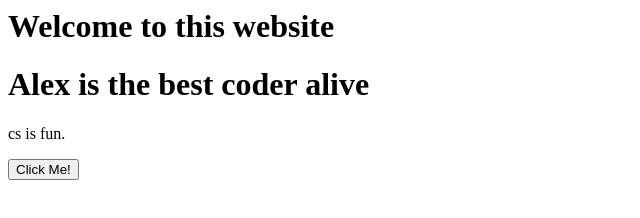
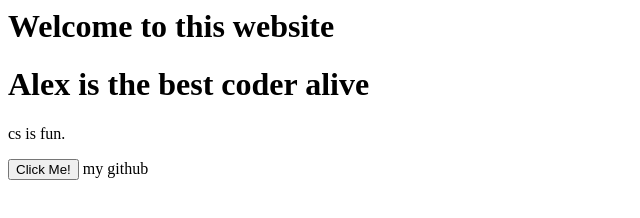
Before and after one commit to thebestcoder-ever/bestwebsite, a plain HTML site: page index.html in a window 1280 px wide. Shown: the full height of the page, 0-640 px from the left. Drawn offline with Linux system fonts and the light colour scheme.

Commit message:
Update index.html

```diff
--- a/index.html
+++ b/index.html
@@ -5,6 +5,7 @@
 <h1>Alex is the best coder alive</h1>
 <p>cs is fun.</p>
 <button type="button">Click Me!</button>
+<a herf"https://github.com/thebestcoder-ever">my github<a/>
 
 </body>
 </html>
```
